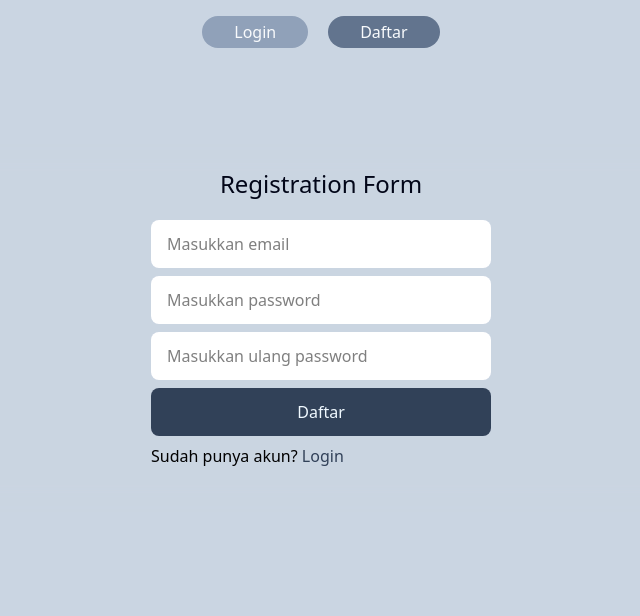
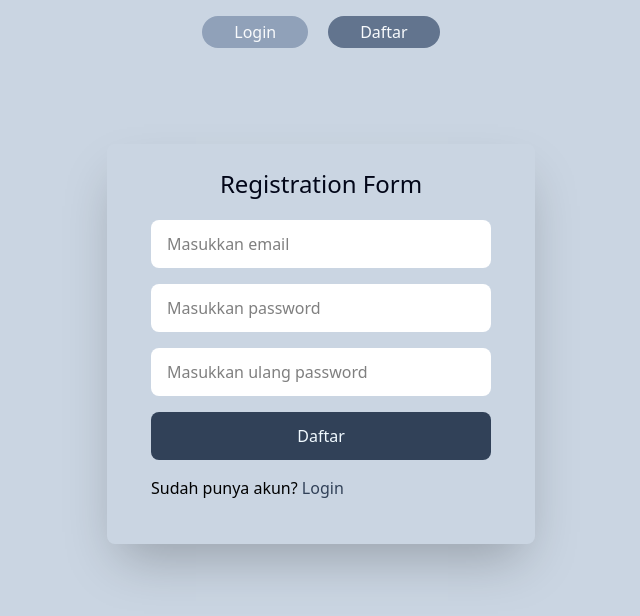
Before and after one commit to Ikwancfx7/miniproject2_react, a React (Vite) app: page /daftar in a window 1280 px wide. Shown: the top 616 px of the page, without its empty margins (319-959 px from the left). Built offline with nearby package versions, Linux system fonts and the light colour scheme.

Commit message:
feat: menambah useNavigate

```diff
--- a/components/RegisterForm.jsx
+++ b/components/RegisterForm.jsx
@@ -1,4 +1,4 @@
-import { Link } from "react-router-dom";
+import { Link, useNavigate } from "react-router-dom";
 import { useState } from "react";
 import axios from "axios";
 
@@ -7,6 +7,7 @@ function RegisterForm () {
     const [password, setPassword] = useState('');
     const [rePassword, setRePassword] = useState('');
     const [message, setMessage] = useState('');
+    const Navigate = useNavigate();
 
     const handleSubmit = async (e) => {
         e.preventDefault();
@@ -35,6 +36,9 @@ function RegisterForm () {
             setRePassword('');
             if(response.status === 200){
                 setMessage('Success');
+                setTimeout(() => {
+                    Navigate('/login');
+                }, 1000);
             }
         } catch (error) {
             if(error.response){
@@ -48,11 +52,11 @@ function RegisterForm () {
 
     return (
         <>
-            <div>
-                <div className='flex flex-col justify-center items-center bg-slate-300/70 p-6 rounded-lg backdrop-blur-md sahdow-2xl mt-20'>
+            <div className="flex justify-center">
+                <div className='flex flex-col justify-center items-center p-6 rounded-lg shadow-2xl mt-20'>
                     <p className='text-2xl text-slate-950'>Registration Form</p>
-                    <form onSubmit={handleSubmit} action="" className='flex flex-col gap-2 p-5'>
-                        <div className='flex flex-row h-12'>
+                    <form onSubmit={handleSubmit} action="" className='flex flex-col gap-3 md:gap-4 p-5'>
+                        <div className='flex flex-row h-10 md:h-12'>
                             <input
                                 type="text"
                                 placeholder="Masukkan email"
@@ -60,7 +64,7 @@ function RegisterForm () {
                                 onChange={(e) => setEmail(e.target.value)}
                                 className='rounded-lg px-4 bg-white w-85'/>
                         </div>
-                        <div className='flex flex-row h-12'>
+                        <div className='flex flex-row h-10 md:h-12'>
                             <input
                                 type="password"
                                 placeholder="Masukkan password"
@@ -68,7 +72,7 @@ function RegisterForm () {
                                 onChange={(e) => setPassword(e.target.value)}
                                 className='rounded-lg px-4 bg-white w-85'/>
                         </div>
-                        <div className='flex flex-row h-12'>
+                        <div className='flex flex-row h-10 md:h-12'>
                             <input
                                 type="password"
                                 placeholder="Masukkan ulang password"
@@ -76,7 +80,7 @@ function RegisterForm () {
                                 onChange={(e) => setRePassword(e.target.value)}
                                 className='rounded-lg px-4 bg-white w-85'/>
                         </div>
-                        <div className='flex flex-row h-12'>
+                        <div className='flex flex-row h-10 md:h-12'>
                             <button
                                 type="submit"
                                 placeholder="password"
```
